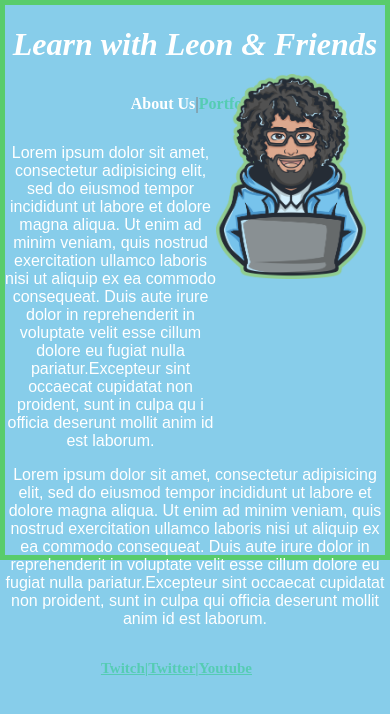
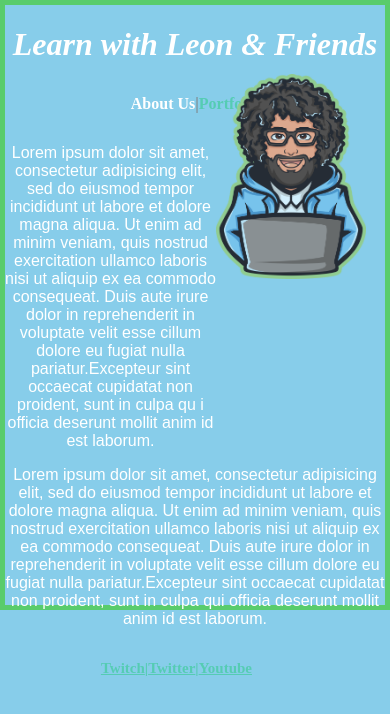
Before and after one commit to joemcgee4151986/leonreviewreact, a React (Create React App) app: page / in a window 390 px wide. Shown: the top 714 px of the page. Built offline with nearby package versions, Linux system fonts and the light colour scheme.

Commit message:
added mobile function

```diff
--- a/src/App.css
+++ b/src/App.css
@@ -19,11 +19,12 @@ h4{
 }
 
 body{
+    display: flex;
     background: #87cdea;
     background-size: 105%;
     text-align: center;
     border-style:solid #59cc6c 5px ;
-    height: 550px;
+    max-height: 600px;
    max-width: 600px;
 
 
@@ -91,3 +92,8 @@ ul{
    color: #55ccb3;
    text-decoration: underline;
 }
+@media only screen and (max-width: 600px) {
+    body {
+      background-color: #87cdea;
+    }
+  }
```
